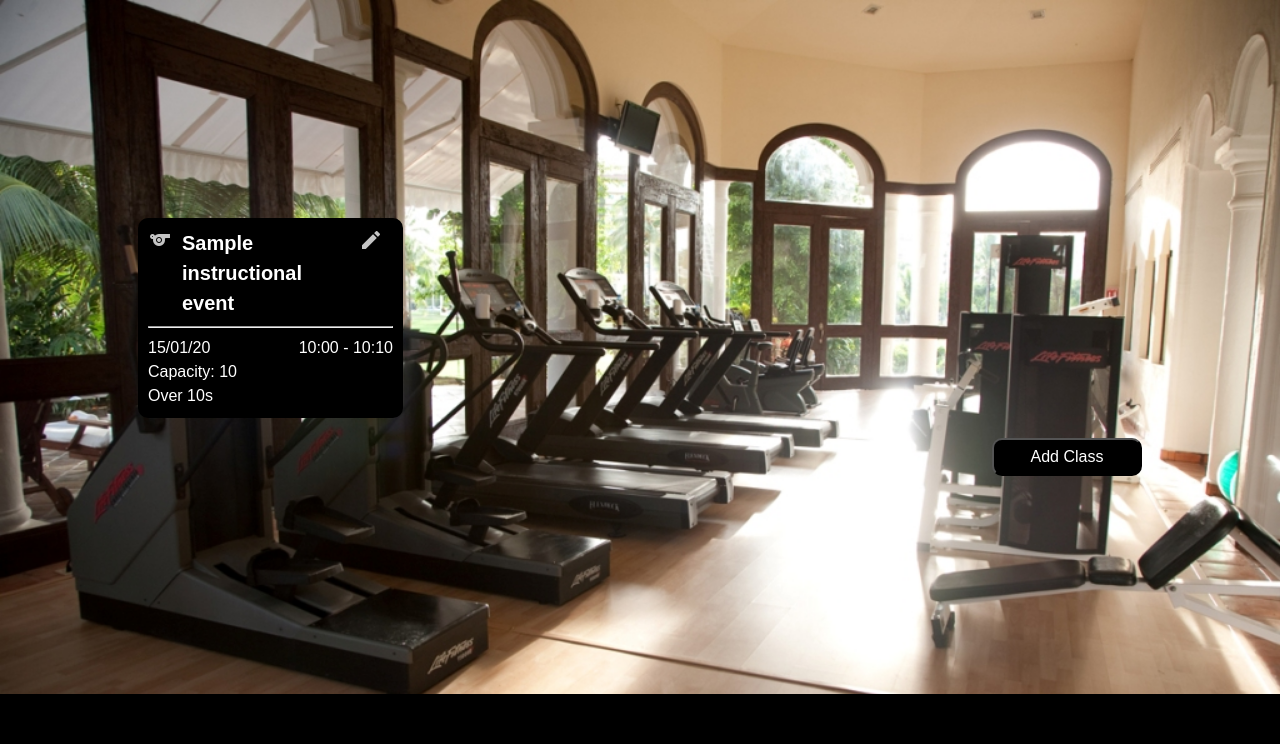
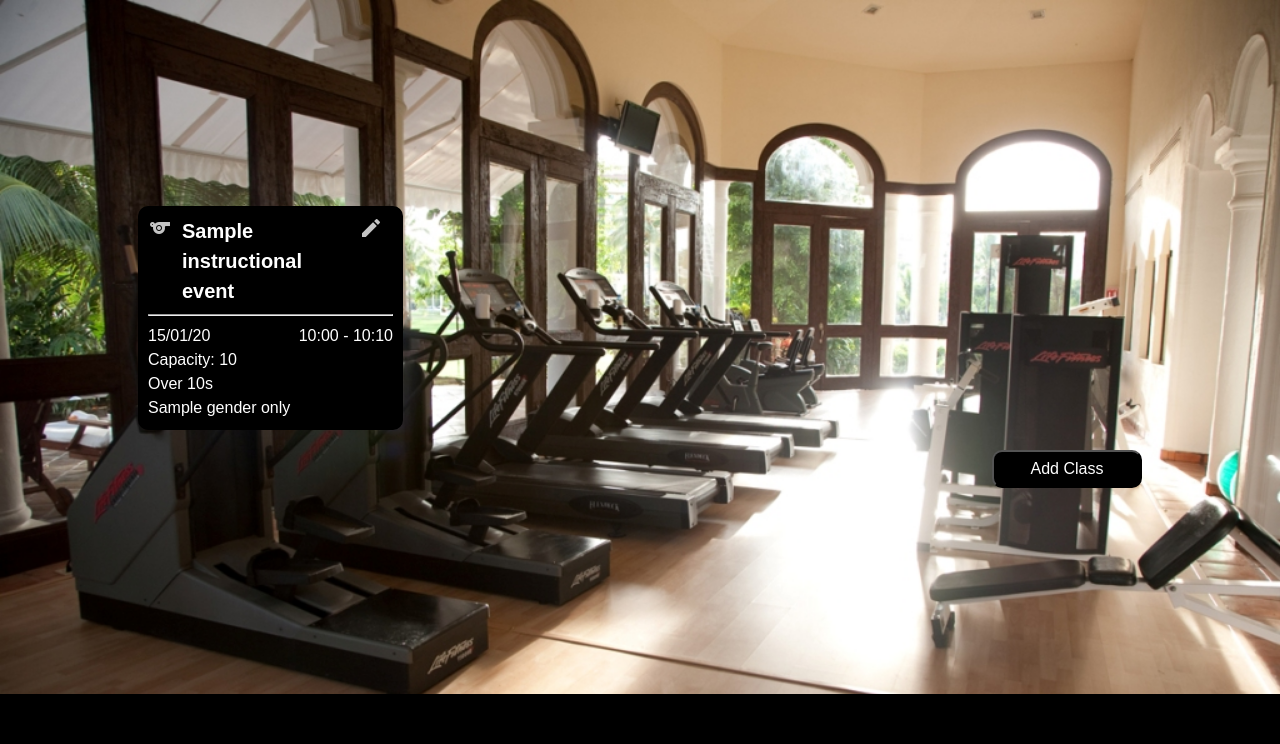
Before and after one commit to douglasrusse11/gym_project, a Flask app: page /classes in a window 1280 px wide. Shown: the part 56-800 px from the top of the page. Run offline with Flask 2, Linux system fonts and the light colour scheme; a database or web service that is not in the repository returns one stand-in record (values such as "Sample title"); some libraries are stand-ins or nearby versions.

Commit message:
updates classes/show_all_upcoming template to show gender specific classes

```diff
--- a/templates/classes/show_all_upcoming.html
+++ b/templates/classes/show_all_upcoming.html
@@ -31,6 +31,9 @@
                 {% if instructional_event.min_age %}
                     <p>Over {{ instructional_event.min_age }}s</p>
                 {% endif %}
+                {% if instructional_event.gender %}
+                    <p>{{ instructional_event.gender }} only</p>
+                {% endif %}
             </div>
         </div>
     {% endfor %}
```
